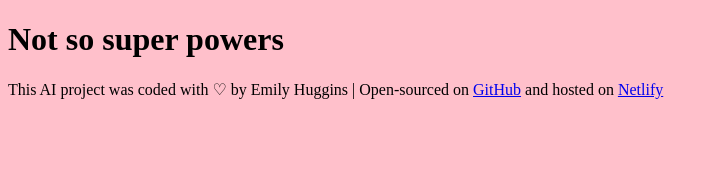
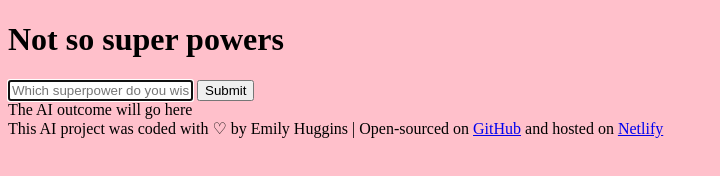
Before and after one commit to emilyrh/ai-superpower, a plain HTML site: page index.html in a window 1280 px wide. Shown: the whole page, without its empty margins (0-720 px from the left). Drawn offline with Linux system fonts and the light colour scheme.

Commit message:
Built HTML structure

```diff
--- a/index.html
+++ b/index.html
@@ -7,7 +7,21 @@
     <title>Not so super powers</title>
   </head>
   <body>
-    <h1>Not so super powers</h1>
+    <header><h1>Not so super powers</h1></header>
+    <main>
+      <form>
+        <input
+          type="text"
+          placeholder="Which superpower do you wish you had?"
+          autofocus
+          required
+          autocomplete="off"
+        />
+        <input type="submit" />
+      </form>
+      <div>The AI outcome will go here</div>
+    </main>
+
     <footer>
       This AI project was coded with ♡ by Emily Huggins | Open-sourced on
       <a href="https://github.com/emilyrh/ai-superpower" target="_blank"
```
